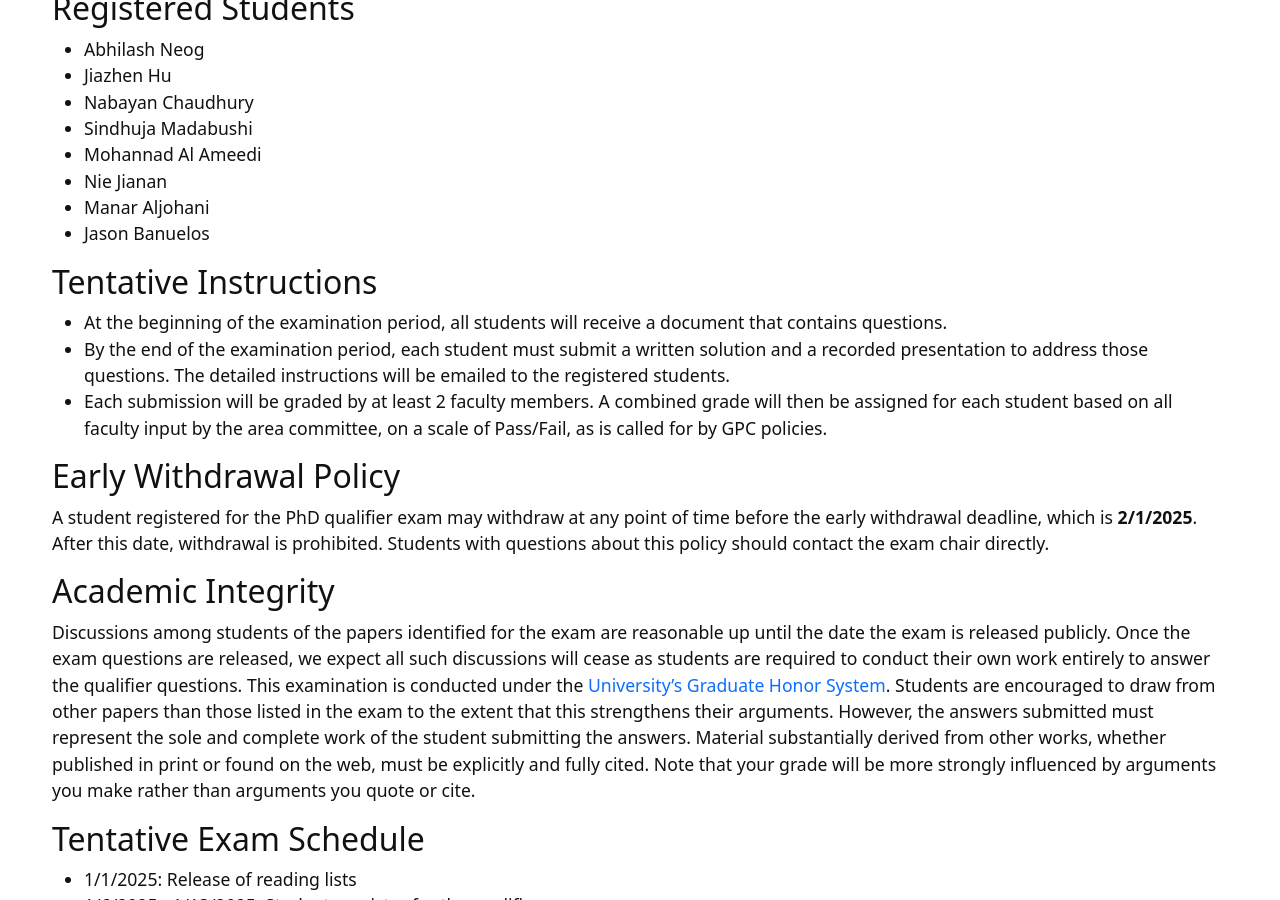
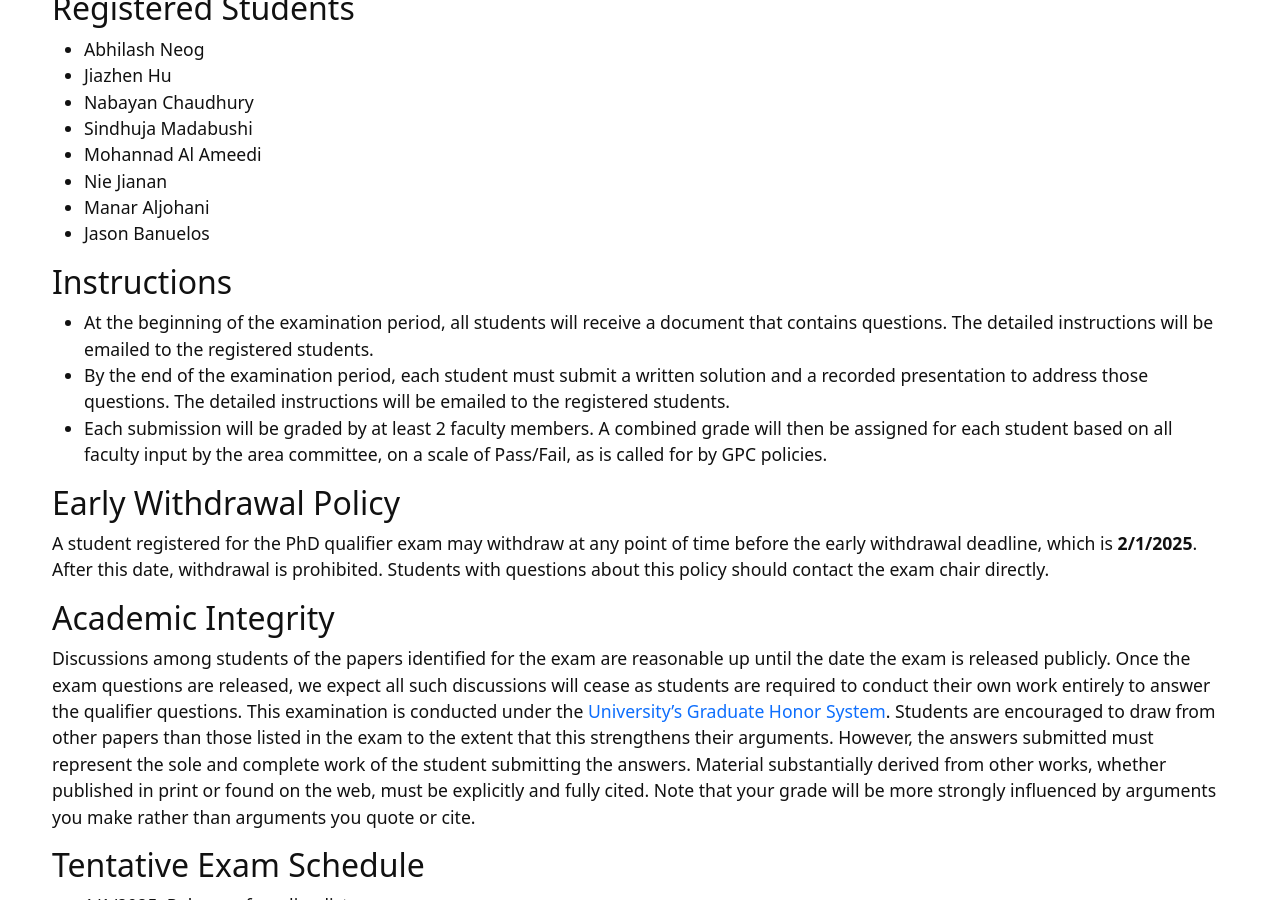
Before and after one commit to xuanwang91/2025-phd-qualifier-exam, a Jekyll site: the page built from index.md, in a window 1280 px wide and 900 px high, scrolled down 338 px. Built offline with Jekyll 4.4.1, drawn with Linux system fonts in a browser that asks for light colours.

Commit message:
Update index.md

```diff
--- a/index.md
+++ b/index.md
@@ -22,8 +22,8 @@ layout: page
 - Manar Aljohani
 - Jason Banuelos
 
-## Tentative Instructions
-- At the beginning of the examination period, all students will receive a document that contains questions.
+## Instructions
+- At the beginning of the examination period, all students will receive a document that contains questions. The detailed instructions will be emailed to the registered students.
 - By the end of the examination period, each student must submit a written solution and a recorded presentation to address those questions. The detailed instructions will be emailed to the registered students.
 - Each submission will be graded by at least 2 faculty members. A combined grade will then be assigned for each student based on all faculty input by the area committee, on a scale of Pass/Fail, as is called for by GPC policies.
 
```
